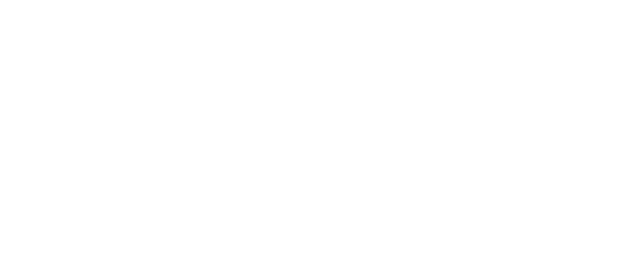
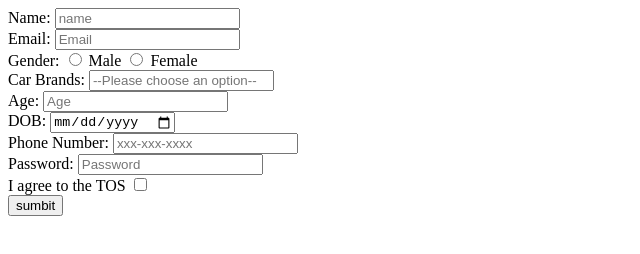
Before and after one commit to acciojob/signup-form-car-yogniku, a website: page main.html in a window 1280 px wide. Shown: the whole page, without its empty margins (0-640 px from the left). Drawn offline with Linux system fonts and the light colour scheme.

Commit message:
created a submission

```diff
--- a/main.html
+++ b/main.html
@@ -8,6 +8,31 @@
 
 <body>
 	<!-- the entire body must be written by student -->
+	<form  method="post">
+		<labe>Name:</labe>
+		<input type="text" placeholder="name" id="name" required><br>
+		<label>Email:</label>
+		<input type="Email" placeholder="Email" id="email"required><br>
+
+		<span>Gender:</span>
+		   <input type = "radio" name = "Gender" value = "Male"> Male
+         <input type = "radio" name = "Gender" value = "Female" Female
+		  id="gender_m, gender_f" required> Female<br>
+		<label>Car Brands:</label>
+		<input type="Select" placeholder="--Please choose an option--" id="cars" required><br>
+		<label>Age:</label>
+		<input type="Number" placeholder="Age" id="age"  required><br>
+		<label>DOB:</label>
+		<input type="Date"  id="	dob" required><br>
+		<label>Phone Number:</label>
+		<input type="Tel" placeholder="xxx-xxx-xxxx" id="tel" ><br>
+		<label>Password:</label>
+		<input type="Password" placeholder="Password" id="password"  required><br>
+		<label>I agree to the TOS</label>
+		<input type="Checkbox"  id="tos"  required><br>
+		<button id="btn">sumbit</button>
+
+	</form>
     <script type="text/javascript" src="./script.js">
 </script>
 
```
Also changed, not shown: styles.css (line endings or trailing spaces).
